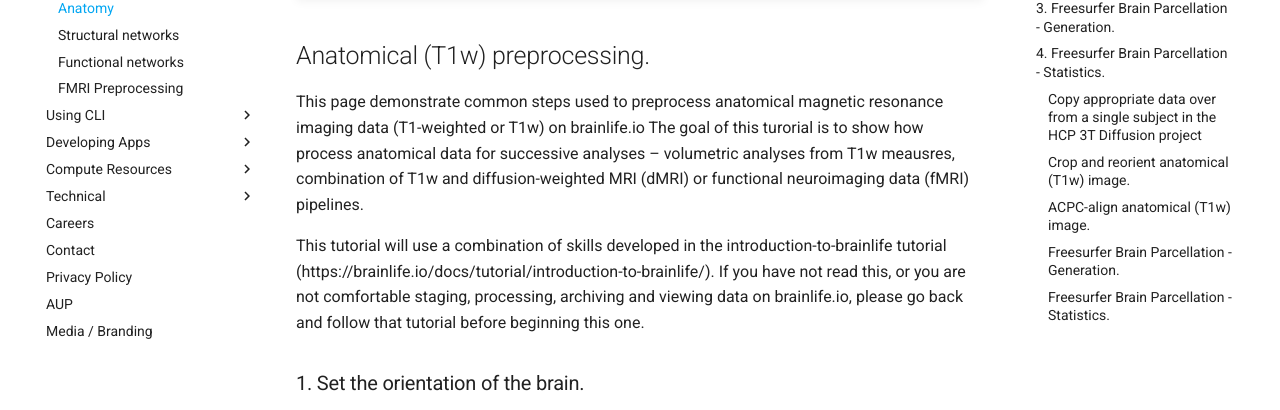
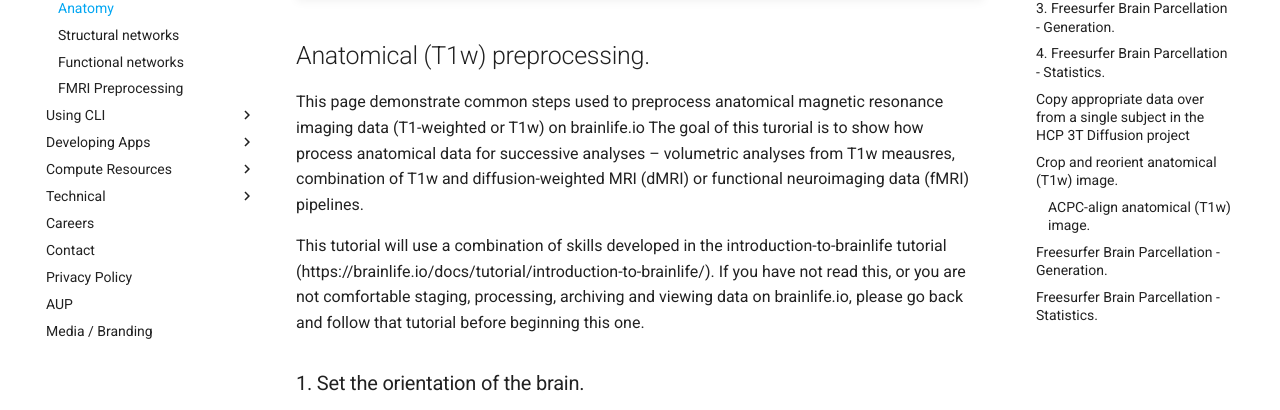
Before and after one commit to brainlife/docs, an MkDocs documentation site: the page built from docs/tutorial/t1w-preprocessing.md, in a window 1280 px wide. Shown: the part 265-675 px from the top of the page. Built offline with MkDocs 1.6.1 and Material for MkDocs 9.7.7, drawn with Linux system fonts in a browser that asks for light colours; comment, search, counter and statistics services are not loaded.

```diff
--- a/docs/tutorial/t1w-preprocessing.md
+++ b/docs/tutorial/t1w-preprocessing.md
@@ -34,7 +34,7 @@ Now, let's get to work! The following steps of this tutorial will show you how t
 1. generate cortical and white matter surfaces and parcellations using Freesurfer,
 1. obtain common statistics from the Freesurfer parcellation.
 
-##### Copy appropriate data over from a single subject in the HCP 3T Diffusion project
+### Copy appropriate data over from a single subject in the HCP 3T Diffusion project
 
 1. Click the following link to go to the project's page for the 'HCP 3T Diffusion' project: https://brainlife.io/project/5941a225f876b000210c11e5/
 1. Click the 'Archive' tab at the top of the screen to go to the archive's page.
@@ -48,7 +48,7 @@ Now, let's get to work! The following steps of this tutorial will show you how t
 
 Your data should now be staged for processing and archived in your projects page! You're now ready to move onto the first step: crop and reorient the T1w image!
 
-##### Crop and reorient anatomical (T1w) image.
+### Crop and reorient anatomical (T1w) image.
 
 1. On the 'Process' tab, click 'Submit App' to submit a new application.
     * In the search bar, type 'Crop & Reorient T1'
@@ -82,7 +82,7 @@ Once you're happy with the alignment, you can move onto ACPC aligning the croppe
 
 Once you're happy with the alignment, you can move onto Freesurfer parcellation generation!
 
-##### Freesurfer Brain Parcellation - Generation.
+### Freesurfer Brain Parcellation - Generation.
 
 1. On the 'Process' tab, click 'Submit App' to submit a new application.
     * In the search bar, type 'Freesurfer.'
@@ -109,7 +109,7 @@ Once you're happy with the alignment, you can move onto Freesurfer parcellation
 
 Once you're happy with the surfaces, you can move computing statistics!
 
-##### Freesurfer Brain Parcellation - Statistics.
+### Freesurfer Brain Parcellation - Statistics.
 
 1. On the 'Process' tab, click 'Submit App' to submit a new application.
     * In the search bar, type 'Freesurfer.'
```
